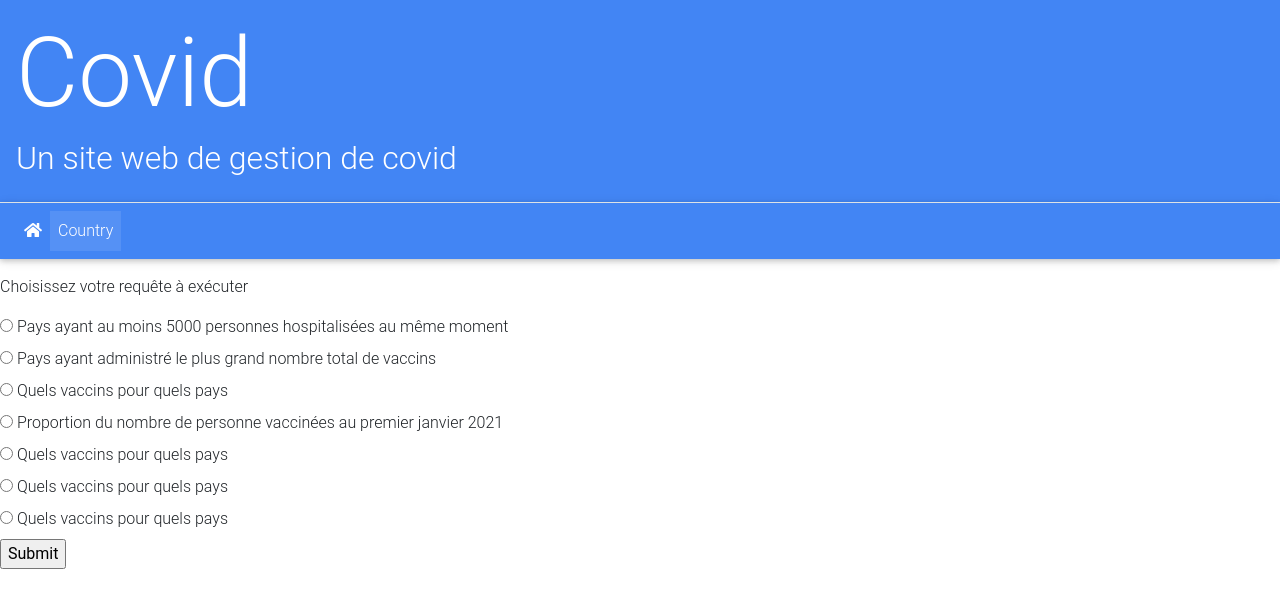
After one commit to LoicULB/BDD_vaccination, a Django app: page /country/form_prepared_query in a window 1280 px wide. The commit adds this page. Shown: the top 608 px of the page. Run offline with Django 3.2, Linux system fonts and the light colour scheme; parts of the project's set-up code (start-up, migrations or seed data) failed here and were passed over; some libraries are stand-ins or nearby versions.

```diff
--- /dev/null
+++ b/country/templates/country/form_prepared_query.html
@@ -0,0 +1,34 @@
+{% extends "country/_base.html" %}
+{% load static %}
+{% block title%} Form prepared query {% endblock %}
+
+
+{% block content %}
+
+<form action="{% url "country:receive-form-prepared-query" %}" method="get">
+  <p>Choisissez votre requête à exécuter</p>
+  <input type="radio" id="query1" name="query" value="SELECT distinct p.iso, p.nom FROM pays p join stats_journalieres sj ON p.iso = sj.iso_pays JOIN hospitalisations_stats hs on hs.id=sj.id WHERE hs.hosp_patiens>=5000;">
+  <label for="query1">Pays ayant au moins 5000 personnes hospitalisées au même moment</label><br>
+
+  <input type="radio" id="query2" name="query" value="SELECT p.nom FROM pays p JOIN stats_journalieres sj ON p.iso = sj.iso_pays JOIN vaccinnations_stats vs on vs.id = sj.id GROUP BY p.nom HAVING MAX(sum(sj.vaccinations));">
+  <label for="query2">Pays ayant administré le plus grand nombre total de vaccins</label><br>
+
+   <input type="radio" id="query3" name="query" value="SELECT distinct cv.nom_vaccin, p.iso, p.nom  FROM pays p JOIN campagne_vaccin cv on p.iso=cv.iso_pays GROUP BY cv.nom_vaccin, p.iso, p.nom;">
+   <label for="query3">Quels vaccins pour quels pays</label><br>
+
+    <input type="radio" id="query4" name="query" value="SELECT (sum(vs.vaccinations)/p.population)*100 FROM pays p JOIN stats_journalieres sj ON p.iso = sj.iso_pays NATURAL JOIN vaccinnations_stats WHERE $sj.date=01/01/2021$">
+   <label for="query4">Proportion du nombre de personne vaccinées au premier janvier 2021</label><br>
+
+    <input type="radio" id="query4" name="query" value="SELECT distinct cv.nom_vaccin, p.iso, p.nom  FROM pays p JOIN campagne_vaccin cv on p.iso=cv.iso_pays GROUP BY cv.nom_vaccin, p.iso, p.nom;">
+   <label for="query4">Quels vaccins pour quels pays</label><br>
+
+    <input type="radio" id="query5" name="query" value="SELECT distinct cv.nom_vaccin, p.iso, p.nom  FROM pays p JOIN campagne_vaccin cv on p.iso=cv.iso_pays GROUP BY cv.nom_vaccin, p.iso, p.nom;">
+   <label for="query5">Quels vaccins pour quels pays</label><br>
+    <input type="radio" id="query6" name="query" value="SELECT distinct cv.nom_vaccin, p.iso, p.nom  FROM pays p JOIN campagne_vaccin cv on p.iso=cv.iso_pays GROUP BY cv.nom_vaccin, p.iso, p.nom;">
+   <label for="query6">Quels vaccins pour quels pays</label><br>
+
+
+    <input type="submit" value="Submit">
+</form>
+
+{% endblock content %}
--- a/country/urls.py
+++ b/country/urls.py
@@ -5,5 +5,7 @@ urlpatterns = [
     path('', views.CountryListView.as_view(), name="country-list"),
     path('detail/<str:iso>', views.CountryDetailView2.as_view(), name="country-detail"),
     path('climats', views.ClimatListView.as_view() , name="climat-list"),
+    path('form_prepared_query', views.FormPreparedQuery.as_view() , name="form-prepared-query"),
+    path('receive_form_prepared_query', views.handle_form_prepared_query , name="receive-form-prepared-query"),
 
 ]
--- a/country/views.py
+++ b/country/views.py
@@ -13,6 +13,7 @@ def dictGetColumn(cursor):
 class QueryView(TemplateView):
     query = None
     query_context_name = None
+
     def get_context_data(self, **kwargs):
         context = super().get_context_data(**kwargs)
         with connection.cursor() as cursor:
@@ -32,7 +33,7 @@ class QueryView(TemplateView):
 class CountryListView(QueryView):
 
     template_name= "country/pays_list.html"
-    query = "SELECT * FROM Pays;"
+    query = "SELECT distinct nom_vaccin FROM campagne_vaccin;"
     query_context_name= "countrys"
 
 
@@ -55,3 +56,18 @@ class ClimatListView(ListView):
     model = Climat
     context_object_name= "climats"
     queryset = Climat.objects.raw("SELECT * FROM Climat;")
+
+class FormPreparedQuery(TemplateView):
+    template_name= "country/form_prepared_query.html"
+
+def handle_form_prepared_query(request):
+    print(request.GET["query"])
+    query = request.GET["query"]
+
+    with connection.cursor() as cursor:
+            cursor.execute(query)
+
+            row = cursor.fetchall()
+            result  = list((row))
+            col = dictGetColumn(cursor)
+    return render(request, 'country/pays_list.html', {'countrys': result , 'columns' : col })
--- a/templates/_base.html
+++ b/templates/_base.html
@@ -21,7 +21,7 @@
 
 <div class="p-3 bg-primary text-white">
 <h1 class="display-1">Covid</h1>
-<h2>Un site web de gestion de covis</h2>
+<h2>Un site web de gestion de covid</h2>
 
 </div>
 <nav class="navbar navbar-expand-sm bg-primary navbar-dark border-top borderwhite mb-3">
```
